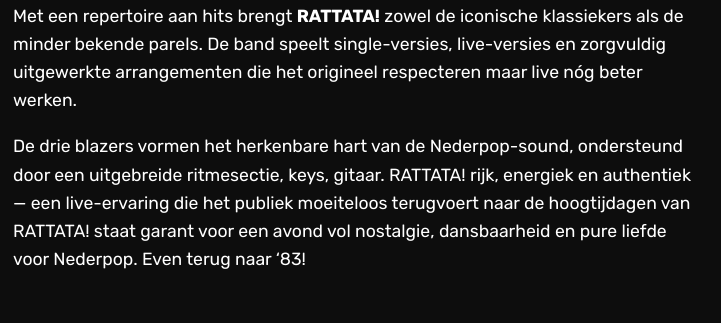
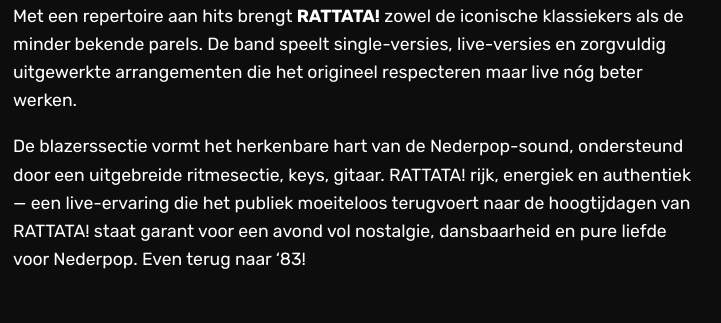
Before and after one commit to Direct2Stage/RATTATA, a plain HTML site: page index.html in a window 1280 px wide. Shown: the part 2420-2743 px from the top of the page, 97-818 px from the left. Drawn offline with nearby package versions, Linux system fonts and the light colour scheme; a web font is replaced by a local one.

Commit message:
Add files via upload

```diff
--- a/index.html
+++ b/index.html
@@ -651,7 +651,7 @@
 
                     <p>Met een repertoire aan hits brengt <strong>RATTATA!</strong> zowel de iconische klassiekers als de minder bekende parels. De band speelt single-versies, live-versies en zorgvuldig uitgewerkte arrangementen die het origineel respecteren maar live nóg beter werken.</p>
 
-                    <p>De drie blazers vormen het herkenbare hart van de Nederpop-sound, ondersteund door een uitgebreide ritmesectie, keys, gitaar. RATTATA! rijk, energiek en authentiek — een live-ervaring die het publiek moeiteloos terugvoert naar de hoogtijdagen van RATTATA! staat garant voor een avond vol nostalgie, dansbaarheid en pure liefde voor Nederpop. Even terug naar ‘83!</p>
+                    <p>De blazerssectie vormt het herkenbare hart van de Nederpop-sound, ondersteund door een uitgebreide ritmesectie, keys, gitaar. RATTATA! rijk, energiek en authentiek — een live-ervaring die het publiek moeiteloos terugvoert naar de hoogtijdagen van RATTATA! staat garant voor een avond vol nostalgie, dansbaarheid en pure liefde voor Nederpop. Even terug naar ‘83!</p>
                 </div>
 
                 <div class="bio-sidebar">
```
